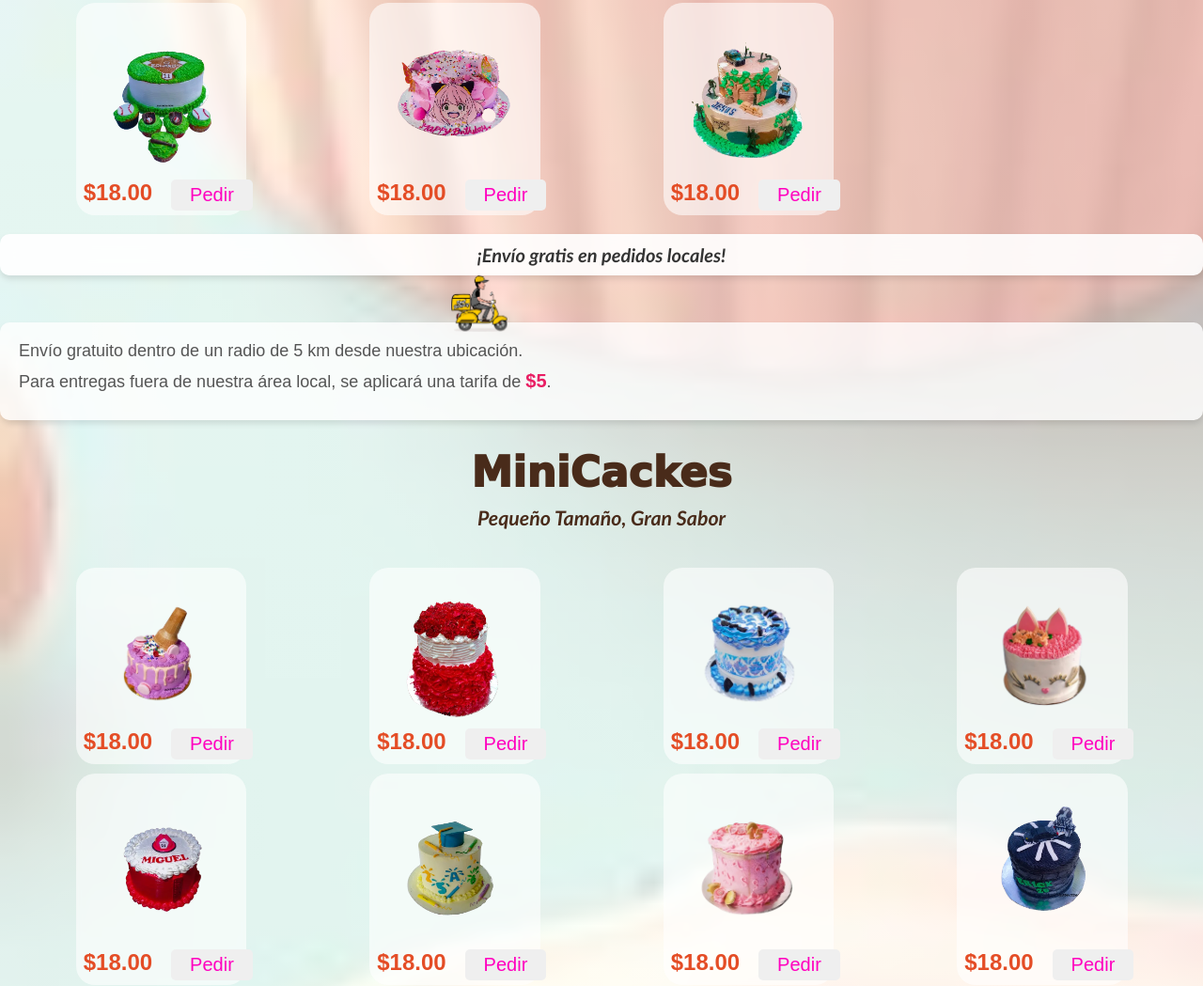
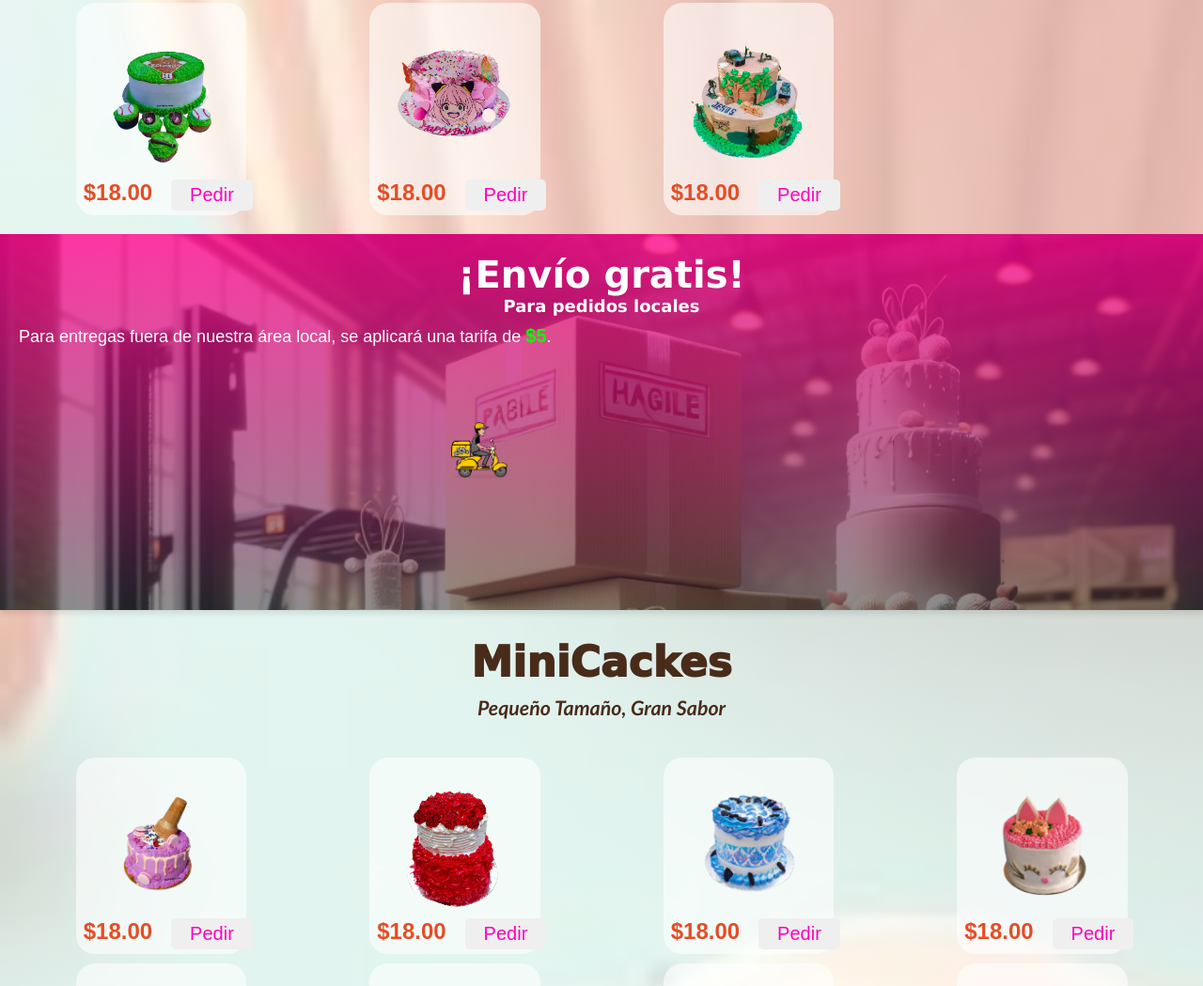
Before and after one commit to Javier02R/WebPasteleria, a plain HTML site: page index.html in a window 1280 px wide. Shown: the part 4883-5932 px from the top of the page at 94% size. Drawn offline with nearby package versions, Linux system fonts and the light colour scheme.

Commit message:
delivery

```diff
--- a/index.html
+++ b/index.html
@@ -574,16 +574,14 @@
         </article>
         <!-- Agrega más productos aquí -->
 	</section>
-	<div class="banner">
-		<h3 class="banner-text">¡Envío gratis en pedidos locales!</h3>
-	</div>
 
 	<div id="carrito">
 		<img src="img/delivery.webp" width="60px">
 	</div>
 
 	<div class="envio-info">
-		<p class="info-text">Envío gratuito dentro de un radio de 5 km desde nuestra ubicación.</p>
+		<h5 id="tidel">¡Envío gratis!</h5>
+		<h5 class="info-text">Para pedidos locales</h5>
 		<p class="info-text">Para entregas fuera de nuestra área local, se aplicará una tarifa de <span class="tarifa">$5</span>.</p>
 	</div>
 	<div class="title">
--- a/style.css
+++ b/style.css
@@ -729,26 +729,18 @@ h4{
     margin-right: 20px;
   }
 }
+/* Estilos para la sección de información de envío */
 
-.banner {
-  background-color: rgba(255, 255, 255, 0.9); /* Fondo blanco con transparencia */
-  border-radius: 10px;
-  backdrop-filter: blur(10px); /* Efecto glassmorphism */
-  padding: 10px;
+h5{
+  font-family:Verdana, Geneva, Tahoma, sans-serif;
+  color:#ffffff;
   text-align: center;
-  box-shadow: 0 4px 6px rgba(0, 0, 0, 0.1);
+  font-size: 40px;
 }
-
-.banner-text {
-  font-size: 20px;
-  color: #333;
-  margin: 0;
-}
-
-/* Estilos para la sección de información de envío */
 .envio-info {
-  background-color: rgba(255, 255, 255, 0.8); /* Fondo blanco con transparencia */
-  border-radius: 10px;
+  height: 400px;
+  background: linear-gradient(rgba(255, 0, 140, 0.788), rgba(34, 33, 33, 0.514)), url("img/backdeliv.jpeg");
+  background-size:cover;
   padding: 20px;
   margin-top: 20px;
   box-shadow: 0 4px 6px rgba(0, 0, 0, 0.1);
@@ -756,21 +748,21 @@ h4{
 
 .info-text {
   font-size: 18px;
-  color: #555;
+  color: #ffffff;
   margin-bottom: 10px;
 }
 
 /* Estilos para el texto de tarifa de envío */
 .tarifa {
-  color: #e91e63; /* Color rosa profundo para destacar la tarifa */
+  color: #09ff00; /* Color rosa profundo para destacar la tarifa */
   font-weight: bold;
 }
 
 #carrito {
   width: 50px;
   height: 30px;
-  background-image: #3498db;
-  position: relative;
+  position: absolute;
+  padding-top: 200px;
   animation: moveCart 5s linear infinite; /* Aplicar la animación aquí */
 }
 
```
Also changed, not shown: img/backdeliv.jpeg (added).
